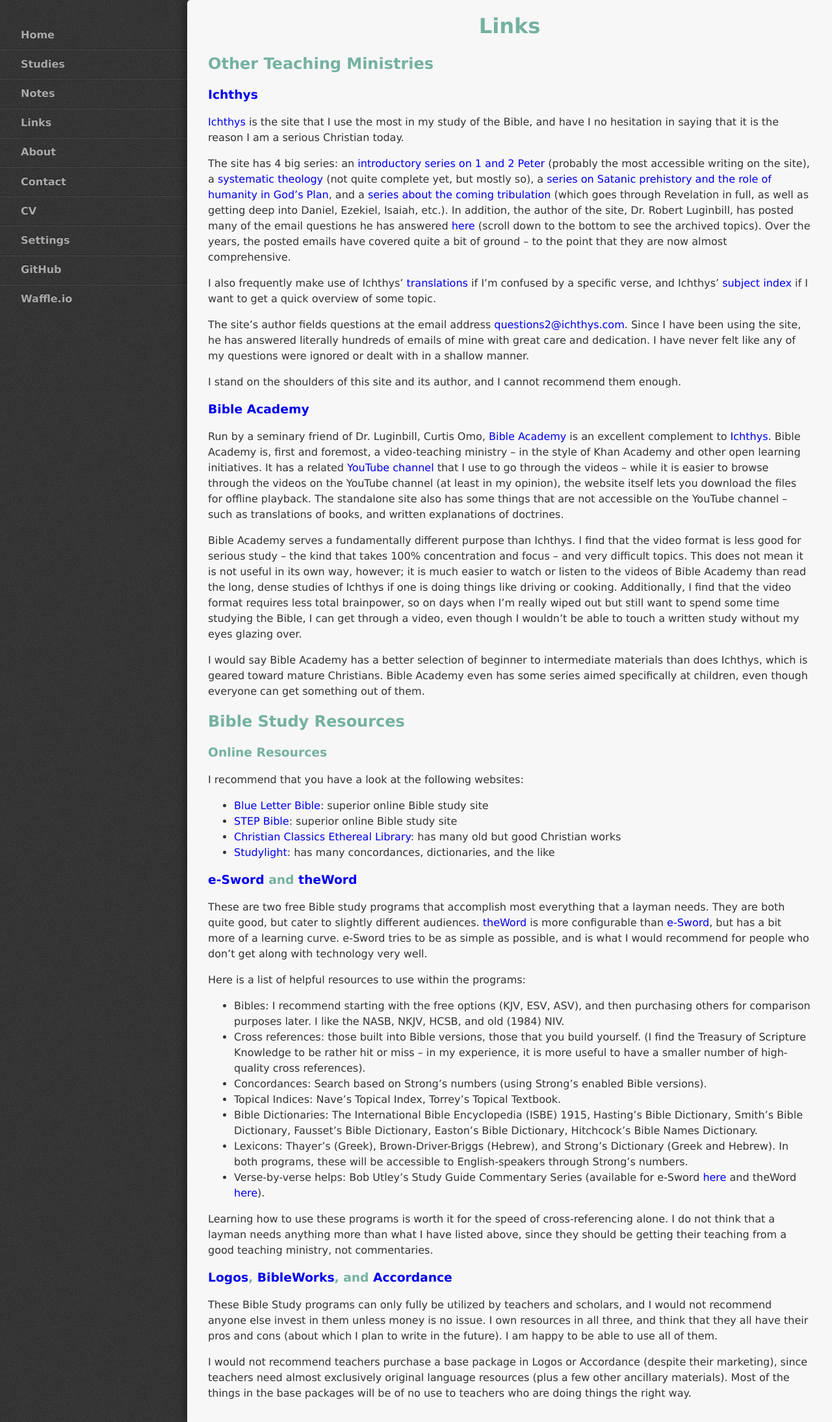
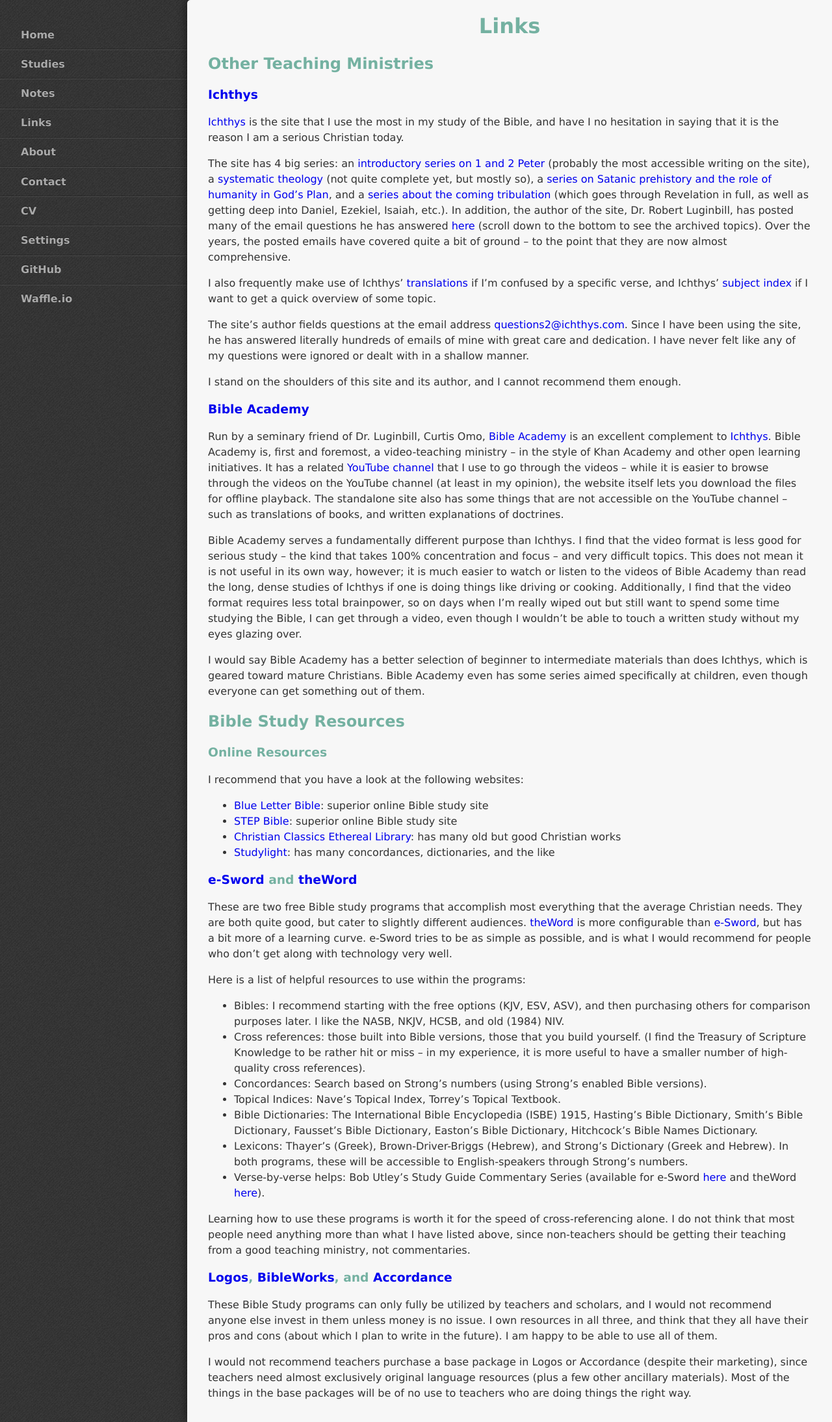
Before and after one commit to StevenTammen/chrya.com, a Jekyll site: the page built from pages/links.md, in a window 1280 px wide. Shown: the whole page at 65% size. Built offline with Jekyll 4.4.1, drawn with Linux system fonts in a browser that asks for light colours.

Commit message:
Update links.md

```diff
--- a/pages/links.md
+++ b/pages/links.md
@@ -41,7 +41,7 @@ I recommend that you have a look at the following websites:
 
 ### [e-Sword](http://www.e-sword.net/) and [theWord](http://www.theword.net/)
 
-These are two free Bible study programs that accomplish most everything that a layman needs. They are both quite good, but cater to slightly different audiences. [theWord](http://www.theword.net/) is more configurable than [e-Sword](http://www.e-sword.net/), but has a bit more of a learning curve. e-Sword tries to be as simple as possible, and is what I would recommend for people who don't get along with technology very well.
+These are two free Bible study programs that accomplish most everything that the average Christian needs. They are both quite good, but cater to slightly different audiences. [theWord](http://www.theword.net/) is more configurable than [e-Sword](http://www.e-sword.net/), but has a bit more of a learning curve. e-Sword tries to be as simple as possible, and is what I would recommend for people who don't get along with technology very well.
 
 Here is a list of helpful resources to use within the programs:
 
@@ -53,7 +53,7 @@ Here is a list of helpful resources to use within the programs:
 - Lexicons: Thayer's (Greek), Brown-Driver-Briggs (Hebrew), and Strong's Dictionary (Greek and Hebrew). In both programs, these will be accessible to English-speakers through Strong's numbers.
 - Verse-by-verse helps: Bob Utley's Study Guide Commentary Series (available for e-Sword [here](http://www.biblesupport.com/e-sword-downloads/file/9087-utley-bob-you-can-understand-the-bible-study-guide-commentary-series-otnt-23-vols/) and theWord [here](http://www.wordmodules.com/the-word-modules/file/735-utley-bob-you-can-understand-the-bible-study-guide-commentary-series-otnt-23-vols/)).
 
-Learning how to use these programs is worth it for the speed of cross-referencing alone. I do not think that a layman needs anything more than what I have listed above, since they should be getting their teaching from a good teaching ministry, not commentaries.
+Learning how to use these programs is worth it for the speed of cross-referencing alone. I do not think that most people need anything more than what I have listed above, since non-teachers should be getting their teaching from a good teaching ministry, not commentaries.
 
 ### [Logos](https://www.logos.com/), [BibleWorks](https://bibleworks.com/), and [Accordance](https://www.accordancebible.com/)
 
```
